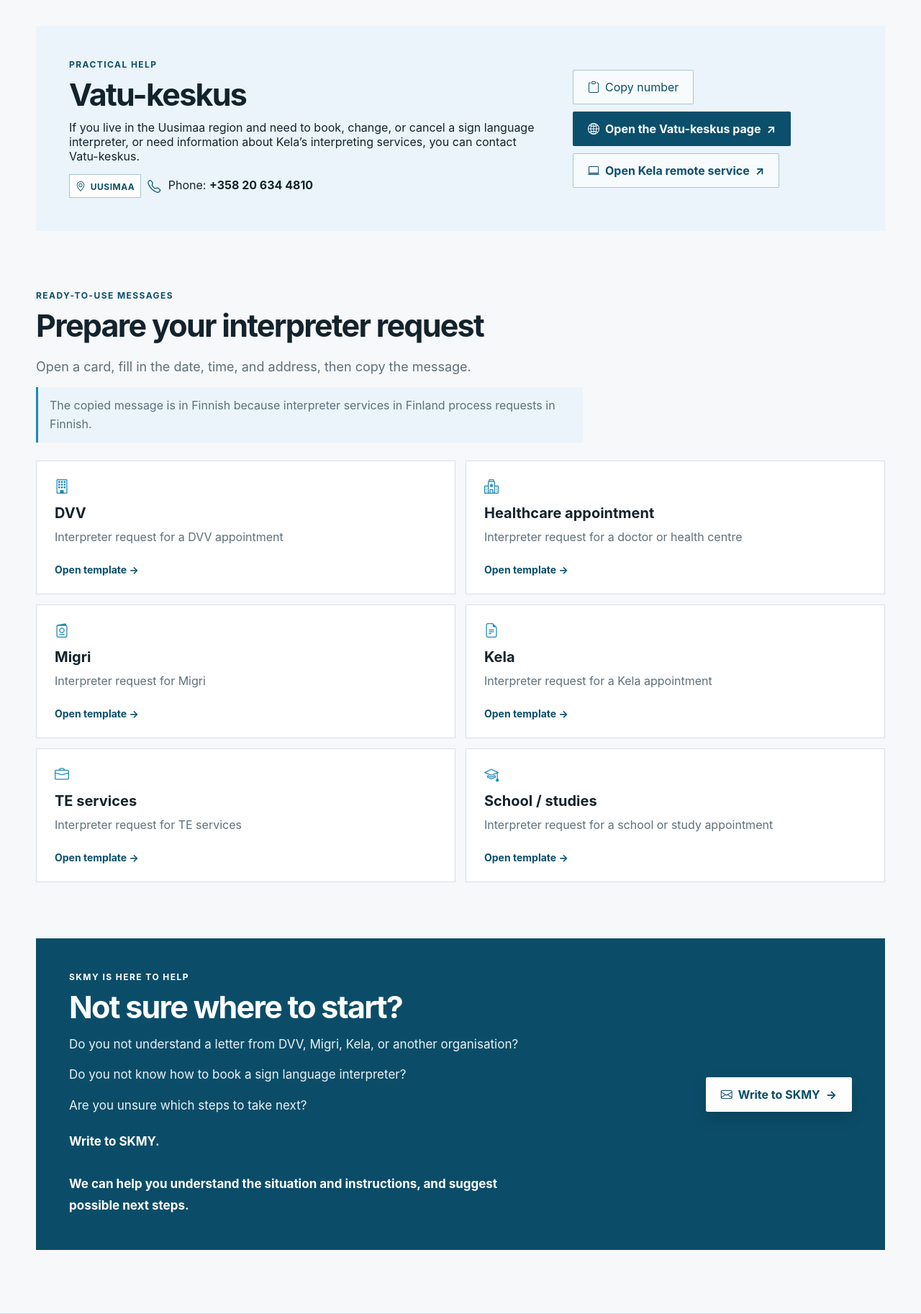
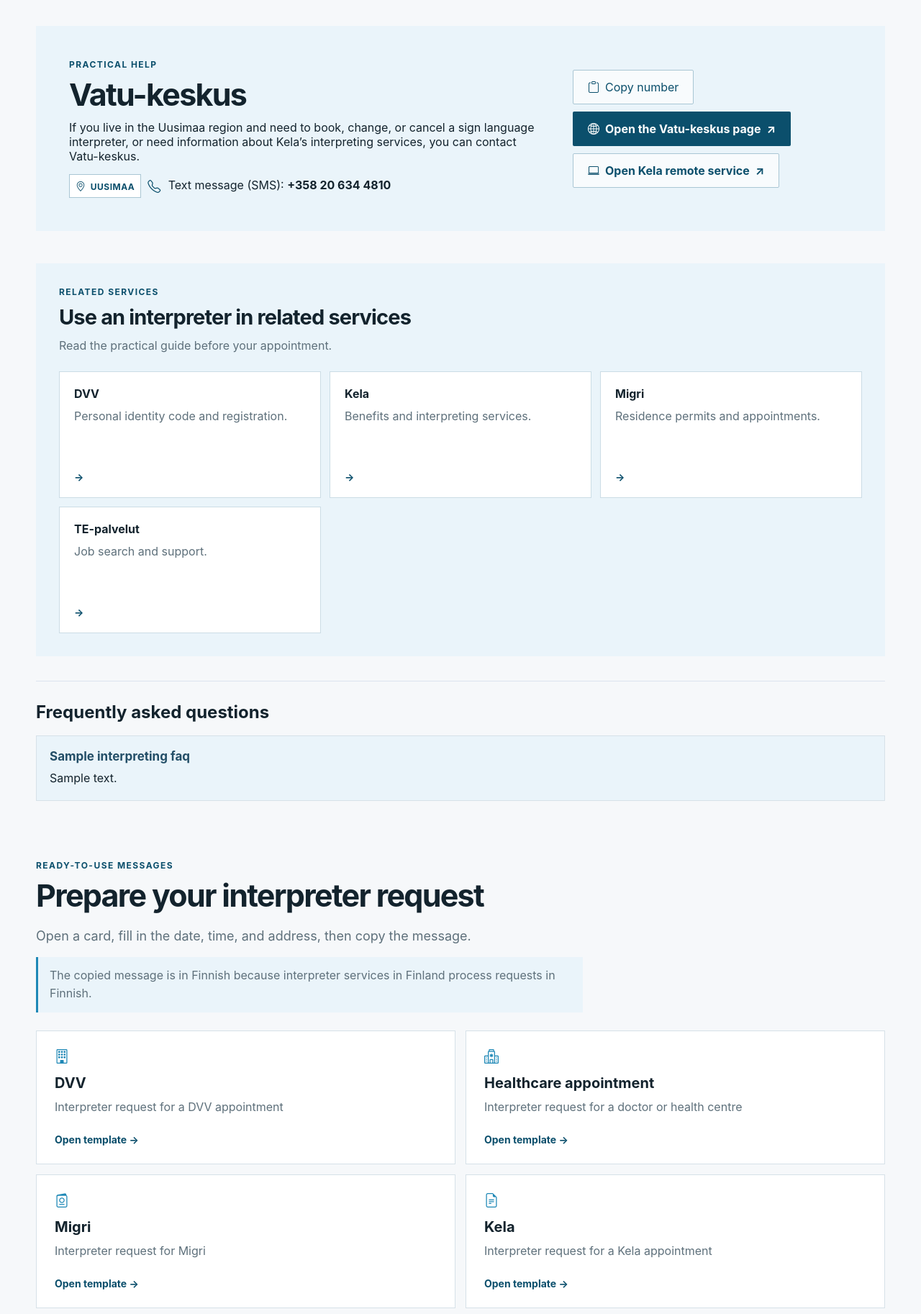
Before and after one commit to 5gwr7tzdhg-sudo/skmy-website, a Flask app: template templates/public/interpreting_localized.html in a window 1280 px wide. Shown: the part 1315-3141 px from the top of the page at 72% size. Run offline with Flask 3, Linux system fonts and the light colour scheme; the template is opened without the code that fills it: most values are stand-ins (such as "Sample title", 1, 10 or a date in 2020); some libraries are stand-ins or nearby versions.

Commit message:
Update contact label to SMS

```diff
--- a/templates/public/interpreting.html
+++ b/templates/public/interpreting.html
@@ -22,9 +22,12 @@
 </section>
 
 <section class="interpreting-vatu reveal">
-    <div><p class="home-eyebrow">ПРАКТИЧЕСКАЯ ПОМОЩЬ</p><h2>Vatu-keskus</h2><p>Если вы проживаете в регионе Uusimaa и вам нужно заказать сурдопереводчика, изменить или отменить заказ, а также получить информацию о переводческих услугах Kela, вы можете обратиться в Vatu-keskus.</p><p class="interpreting-vatu__phone"><span class="interpreting-vatu__badge"><i class="bi bi-geo-alt" aria-hidden="true"></i> Uusimaa</span><i class="bi bi-telephone" aria-hidden="true"></i> Телефон: <strong>+358 20 634 4810</strong></p></div>
+    <div><p class="home-eyebrow">ПРАКТИЧЕСКАЯ ПОМОЩЬ</p><h2>Vatu-keskus</h2><p>Если вы проживаете в регионе Uusimaa и вам нужно заказать сурдопереводчика, изменить или отменить заказ, а также получить информацию о переводческих услугах Kela, вы можете обратиться в Vatu-keskus.</p><p class="interpreting-vatu__phone"><span class="interpreting-vatu__badge"><i class="bi bi-geo-alt" aria-hidden="true"></i> Uusimaa</span><i class="bi bi-telephone" aria-hidden="true"></i> Текстовое сообщение (SMS): <strong>+358 20 634 4810</strong></p></div>
     <div class="interpreting-vatu__actions"><button class="home-button home-button--secondary" type="button" data-copy-value="+358 20 634 4810"><i class="bi bi-clipboard" aria-hidden="true"></i> Скопировать номер</button><a class="home-button home-button--primary" href="https://www.kela.fi/interpreter-service-for-the-disabled-contact-information" target="_blank" rel="noopener noreferrer"><i class="bi bi-globe2" aria-hidden="true"></i> Открыть страницу Vatu-keskus <span aria-hidden="true">↗</span></a><a class="home-button home-button--secondary" href="https://www.kela.fi/vammaisten-tulkkauspalvelu-etapalvelu" target="_blank" rel="noopener noreferrer"><i class="bi bi-laptop" aria-hidden="true"></i> Открыть дистанционный сервис Kela <span aria-hidden="true">↗</span></a></div>
 </section>
+
+<section class="article-next-steps reveal" aria-labelledby="related-services-title"><div class="article-next-steps__heading"><p class="home-eyebrow">СЛЕДУЮЩИЕ ШАГИ</p><h2 id="related-services-title">Государственные услуги с переводчиком</h2><p>Откройте практическую инструкцию перед встречей.</p></div><div class="article-next-steps__grid"><a href="/ru/guide/dvv/henkilotunnus"><strong>DVV</strong><span>Henkilötunnus и регистрация.</span><b>→</b></a><a href="/ru/guide/kela"><strong>Kela</strong><span>Пособия и переводческие услуги.</span><b>→</b></a><a href="/ru/guide/migri"><strong>Migri</strong><span>ВНЖ и миграционные вопросы.</span><b>→</b></a><a href="/ru/guide/te"><strong>TE-palvelut</strong><span>Поиск работы и поддержка.</span><b>→</b></a></div></section>
+<section class="article-faq reveal" aria-labelledby="interpreting-faq-title"><h2 id="interpreting-faq-title">Частые вопросы</h2>{% for question, answer in interpreting_faq %}<div class="article-faq__item"><h3>{{ question }}</h3><p>{{ answer }}</p></div>{% endfor %}</section>
 
 <section class="interpreting-templates reveal" aria-labelledby="templates-title">
     <div class="home-section__heading"><p class="home-eyebrow">ГОТОВЫЕ СООБЩЕНИЯ</p><h2 id="templates-title">Подготовьте запрос переводчика</h2><p class="home-section__lead">Нажмите на карточку, заполните дату, время и адрес, затем скопируйте текст.</p><p class="interpreting-templates__language-note">Шаблоны отображаются на русском языке для удобства чтения. При копировании автоматически используется финская версия текста.</p></div>
@@ -210,4 +213,5 @@ Nimi</template>
     <div><p class="home-eyebrow">SKMY РЯДОМ</p><h2>Не знаете, с чего начать?</h2><p class="interpreting-support__questions">Не понимаете письмо от DVV, Migri, Kela или другой организации?</p><p class="interpreting-support__questions">Не знаете, как заказать сурдопереводчика?</p><p class="interpreting-support__questions">Не уверены, какие действия нужно предпринять дальше?</p><p class="interpreting-support__highlight">Напишите в SKMY.<br><br>Мы поможем разобраться в ситуации, понять инструкции и подскажем возможные дальнейшие шаги.</p></div>
     <div class="interpreting-support__actions"><a class="home-button home-button--primary" href="/{{ lang }}/contacts?topic=interpreting"><i class="bi bi-envelope" aria-hidden="true"></i> Написать в SKMY <span aria-hidden="true">→</span></a></div>
 </section>
+<script type="application/ld+json">{{ faq_schema|safe }}</script>
 {% endblock %}
--- a/templates/public/interpreting_localized.html
+++ b/templates/public/interpreting_localized.html
@@ -5,7 +5,7 @@
   'eyebrow': 'SAAVUTETTAVUUS', 'title': 'Viittomakielen tulkkaus', 'subtitle': 'Selkeää tietoa oikeudesta tulkkauspalveluun, tulkin tilaamisesta ja tärkeisiin tapaamisiin valmistautumisesta.',
   'what': 'MITÄ TÄMÄ ON', 'intro_title': 'Tukea viestintään tärkeissä tilanteissa', 'intro_1': 'Tämä osio on kuuroille ja viittomakielisille ihmisille, jotka tarvitsevat apua asioidessaan viranomaisten, terveydenhuollon, työnantajien ja muiden palvelujen kanssa.', 'intro_2': 'Jos henkilölle on myönnetty oikeus tulkkauspalveluun, Kela yleensä järjestää ja maksaa palvelun. SKMY ei tee päätöksiä Kelan puolesta, mutta auttaa ymmärtämään ohjeita ja valmistautumaan seuraavaan vaiheeseen.',
   'start': 'MISTÄ ALOITTAA', 'action_title': 'Valitse tarvitsemasi toimenpide', 'right_title': 'Onko sinulla jo oikeus palveluun?', 'right_text': 'Tilaa viittomakielen tulkki tapaamiseen Kelan virallisen palvelun kautta.', 'right_cta': 'Tilaa viittomakielen tulkki', 'apply_title': 'Eikö oikeutta ole vielä myönnetty?', 'apply_text': 'Avaa Kelan ohje, tutustu tarvittaviin asiakirjoihin ja hae oikeutta tulkkauspalveluun.', 'apply_cta': 'Hae oikeutta Kelasta', 'help_title': 'Tarvitsetko apua valinnassa?', 'help_text': 'Lue Kelan virallinen palvelukuvaus vaihe vaiheelta ja ota tarvittaessa yhteyttä SKMY:hyn.', 'help_cta': 'Avaa Kelan ohje',
-  'practical': 'KÄYTÄNNÖN APU', 'vatu_text': 'Jos asut Uudenmaan alueella ja haluat tilata viittomakielen tulkin, muuttaa tai peruuttaa tilauksen tai saada tietoa Kelan tulkkauspalvelusta, voit ottaa yhteyttä Vatu-keskukseen.', 'phone': 'Puhelin:', 'copy_number': 'Kopioi numero', 'vatu_cta': 'Avaa Vatu-keskuksen sivu', 'remote_cta': 'Avaa Kelan etäpalvelu',
+  'practical': 'KÄYTÄNNÖN APU', 'vatu_text': 'Jos asut Uudenmaan alueella ja haluat tilata viittomakielen tulkin, muuttaa tai peruuttaa tilauksen tai saada tietoa Kelan tulkkauspalvelusta, voit ottaa yhteyttä Vatu-keskukseen.', 'phone': 'Tekstiviesti (SMS):', 'copy_number': 'Kopioi numero', 'vatu_cta': 'Avaa Vatu-keskuksen sivu', 'remote_cta': 'Avaa Kelan etäpalvelu',
   'messages': 'VALMIIT VIESTIT', 'template_title': 'Valmistele tulkkauspyyntö', 'template_lead': 'Avaa kortti, täytä päivä, aika ja osoite ja kopioi sitten viesti.', 'copy_template': 'Kopioi viestipohja', 'open_template': 'Avaa viestipohja →',
   'support': 'SKMY ON TUKENASI', 'support_title': 'Etkö tiedä, mistä aloittaa?', 'support_1': 'Etkö ymmärrä DVV:n, Migrin, Kelan tai muun organisaation kirjettä?', 'support_2': 'Etkö tiedä, miten viittomakielen tulkki tilataan?', 'support_3': 'Etkö ole varma, mitä tehdä seuraavaksi?', 'support_4': 'Kirjoita SKMY:lle.<br><br>Autamme sinua ymmärtämään tilanteen ja ohjeet sekä selvitämme mahdolliset seuraavat askeleet.', 'contact': 'Kirjoita SKMY:lle'
 } %}
@@ -22,7 +22,7 @@
   'eyebrow': 'ACCESSIBILITY', 'title': 'Sign language interpreting', 'subtitle': 'Clear information about the right to interpreting services, booking an interpreter, and preparing for important appointments.',
   'what': 'WHAT IT IS', 'intro_title': 'Support for communication in important situations', 'intro_1': 'This section is for Deaf and sign-language users who need support when communicating with public authorities, healthcare providers, employers, and other services.', 'intro_2': 'When a person has been granted the right to interpreting services, Kela usually arranges and pays for them. SKMY does not make decisions on Kela’s behalf, but helps people understand instructions and prepare for the next step.',
   'start': 'WHERE TO START', 'action_title': 'Choose the action you need', 'right_title': 'Do you already have the right to the service?', 'right_text': 'Book a sign language interpreter for your appointment through Kela’s official service.', 'right_cta': 'Book a sign language interpreter', 'apply_title': 'Has the right not yet been granted?', 'apply_text': 'Open Kela’s instructions, find out which documents are needed, and apply for the right to interpreting services.', 'apply_cta': 'Apply through Kela', 'help_title': 'Need help choosing?', 'help_text': 'Read Kela’s official description of the service step by step, then contact SKMY if needed.', 'help_cta': 'Open Kela’s instructions',
-  'practical': 'PRACTICAL HELP', 'vatu_text': 'If you live in the Uusimaa region and need to book, change, or cancel a sign language interpreter, or need information about Kela’s interpreting services, you can contact Vatu-keskus.', 'phone': 'Phone:', 'copy_number': 'Copy number', 'vatu_cta': 'Open the Vatu-keskus page', 'remote_cta': 'Open Kela remote service',
+  'practical': 'PRACTICAL HELP', 'vatu_text': 'If you live in the Uusimaa region and need to book, change, or cancel a sign language interpreter, or need information about Kela’s interpreting services, you can contact Vatu-keskus.', 'phone': 'Text message (SMS):', 'copy_number': 'Copy number', 'vatu_cta': 'Open the Vatu-keskus page', 'remote_cta': 'Open Kela remote service',
   'messages': 'READY-TO-USE MESSAGES', 'template_title': 'Prepare your interpreter request', 'template_lead': 'Open a card, fill in the date, time, and address, then copy the message.', 'copy_template': 'Copy template', 'open_template': 'Open template →', 'language_note': 'The copied message is in Finnish because interpreter services in Finland process requests in Finnish.',
   'support': 'SKMY IS HERE TO HELP', 'support_title': 'Not sure where to start?', 'support_1': 'Do you not understand a letter from DVV, Migri, Kela, or another organisation?', 'support_2': 'Do you not know how to book a sign language interpreter?', 'support_3': 'Are you unsure which steps to take next?', 'support_4': 'Write to SKMY.<br><br>We can help you understand the situation and instructions, and suggest possible next steps.', 'contact': 'Write to SKMY'
 } %}
@@ -41,6 +41,8 @@
 <section class="interpreting-intro reveal"><div><p class="home-eyebrow">{{ t.what }}</p><h2>{{ t.intro_title }}</h2></div><div><p>{{ t.intro_1 }}</p><p>{{ t.intro_2 }}</p></div></section>
 <section class="interpreting-actions reveal" aria-labelledby="interpreting-actions-title"><div class="home-section__heading"><p class="home-eyebrow">{{ t.start }}</p><h2 id="interpreting-actions-title">{{ t.action_title }}</h2></div><div class="interpreting-actions__grid"><article><span>01</span><h3>{{ t.right_title }}</h3><p>{{ t.right_text }}</p><a class="article-step-action" href="https://www.kela.fi/interpreter-service-for-the-disabled-book-an-interpreter" target="_blank" rel="noopener noreferrer">{{ t.right_cta }} <span aria-hidden="true">↗</span></a></article><article><span>02</span><h3>{{ t.apply_title }}</h3><p>{{ t.apply_text }}</p><a class="article-step-action" href="https://www.kela.fi/interpreter-service-for-the-disabled-apply-for-the-right" target="_blank" rel="noopener noreferrer">{{ t.apply_cta }} <span aria-hidden="true">↗</span></a></article><article><span>03</span><h3>{{ t.help_title }}</h3><p>{{ t.help_text }}</p><a class="article-step-action" href="https://www.kela.fi/interpreter-service-for-the-disabled" target="_blank" rel="noopener noreferrer">{{ t.help_cta }} <span aria-hidden="true">↗</span></a></article></div></section>
 <section class="interpreting-vatu reveal"><div><p class="home-eyebrow">{{ t.practical }}</p><h2>Vatu-keskus</h2><p>{{ t.vatu_text }}</p><p class="interpreting-vatu__phone"><span class="interpreting-vatu__badge"><i class="bi bi-geo-alt" aria-hidden="true"></i> Uusimaa</span><i class="bi bi-telephone" aria-hidden="true"></i> {{ t.phone }} <strong>+358 20 634 4810</strong></p></div><div class="interpreting-vatu__actions"><button class="home-button home-button--secondary" type="button" data-copy-value="+358 20 634 4810"><i class="bi bi-clipboard" aria-hidden="true"></i> {{ t.copy_number }}</button><a class="home-button home-button--primary" href="https://www.kela.fi/interpreter-service-for-the-disabled-contact-information" target="_blank" rel="noopener noreferrer"><i class="bi bi-globe2" aria-hidden="true"></i> {{ t.vatu_cta }} <span aria-hidden="true">↗</span></a><a class="home-button home-button--secondary" href="https://www.kela.fi/vammaisten-tulkkauspalvelu-etapalvelu" target="_blank" rel="noopener noreferrer"><i class="bi bi-laptop" aria-hidden="true"></i> {{ t.remote_cta }} <span aria-hidden="true">↗</span></a></div></section>
+<section class="article-next-steps reveal" aria-labelledby="related-services-title"><div class="article-next-steps__heading"><p class="home-eyebrow">{{ 'SEURAAVAT ASKELEET' if lang == 'fi' else 'RELATED SERVICES' }}</p><h2 id="related-services-title">{{ 'Asioi palveluissa tulkin kanssa' if lang == 'fi' else 'Use an interpreter in related services' }}</h2><p>{{ 'Lue käytännön ohje ennen tapaamista.' if lang == 'fi' else 'Read the practical guide before your appointment.' }}</p></div><div class="article-next-steps__grid"><a href="/{{ lang }}/guide/dvv/henkilotunnus"><strong>DVV</strong><span>{{ 'Henkilötunnus ja rekisteröinti.' if lang == 'fi' else 'Personal identity code and registration.' }}</span><b>→</b></a><a href="/{{ lang }}/guide/kela"><strong>Kela</strong><span>{{ 'Etuudet ja tulkkauspalvelu.' if lang == 'fi' else 'Benefits and interpreting services.' }}</span><b>→</b></a><a href="/{{ lang }}/guide/migri"><strong>Migri</strong><span>{{ 'Oleskelulupa ja asiointi.' if lang == 'fi' else 'Residence permits and appointments.' }}</span><b>→</b></a><a href="/{{ lang }}/guide/te"><strong>TE-palvelut</strong><span>{{ 'Työnhaku ja tuki.' if lang == 'fi' else 'Job search and support.' }}</span><b>→</b></a></div></section>
+<section class="article-faq reveal" aria-labelledby="interpreting-faq-title"><h2 id="interpreting-faq-title">{{ 'Usein kysytyt kysymykset' if lang == 'fi' else 'Frequently asked questions' }}</h2>{% for question, answer in interpreting_faq %}<div class="article-faq__item"><h3>{{ question }}</h3><p>{{ answer }}</p></div>{% endfor %}</section>
 <section class="interpreting-templates reveal" aria-labelledby="templates-title"><div class="home-section__heading"><p class="home-eyebrow">{{ t.messages }}</p><h2 id="templates-title">{{ t.template_title }}</h2><p class="home-section__lead">{{ t.template_lead }}</p>{% if t.language_note %}<p class="interpreting-templates__language-note">{{ t.language_note }}</p>{% endif %}</div><div class="interpreting-templates__grid">{% for card in cards %}<article class="interpreter-template-card"><button class="interpreter-template-card__front" type="button" data-template-toggle aria-expanded="false"><i class="bi bi-{{ card.icon }}" aria-hidden="true"></i><strong>{{ card.title }}</strong><span>{{ card.description }}</span><b>{{ t.open_template }}</b></button><div class="interpreter-template-card__back"><pre>{{ card.body }}</pre><button type="button" data-copy-template="{{ card.id }}">{{ t.copy_template }}</button></div></article>{% endfor %}</div></section>
 
 {# These hidden source messages intentionally remain in Finnish for copying. #}
@@ -132,4 +134,5 @@ Tapaamisen tarkoitus:
 Ystävällisin terveisin,
 Nimi</template>
 <section class="interpreting-support reveal"><div><p class="home-eyebrow">{{ t.support }}</p><h2>{{ t.support_title }}</h2><p class="interpreting-support__questions">{{ t.support_1 }}</p><p class="interpreting-support__questions">{{ t.support_2 }}</p><p class="interpreting-support__questions">{{ t.support_3 }}</p><p class="interpreting-support__highlight">{{ t.support_4|safe }}</p></div><div class="interpreting-support__actions"><a class="home-button home-button--primary" href="/{{ lang }}/contacts?topic=interpreting"><i class="bi bi-envelope" aria-hidden="true"></i> {{ t.contact }} <span aria-hidden="true">→</span></a></div></section>
+<script type="application/ld+json">{{ faq_schema|safe }}</script>
 {% endblock %}
```
